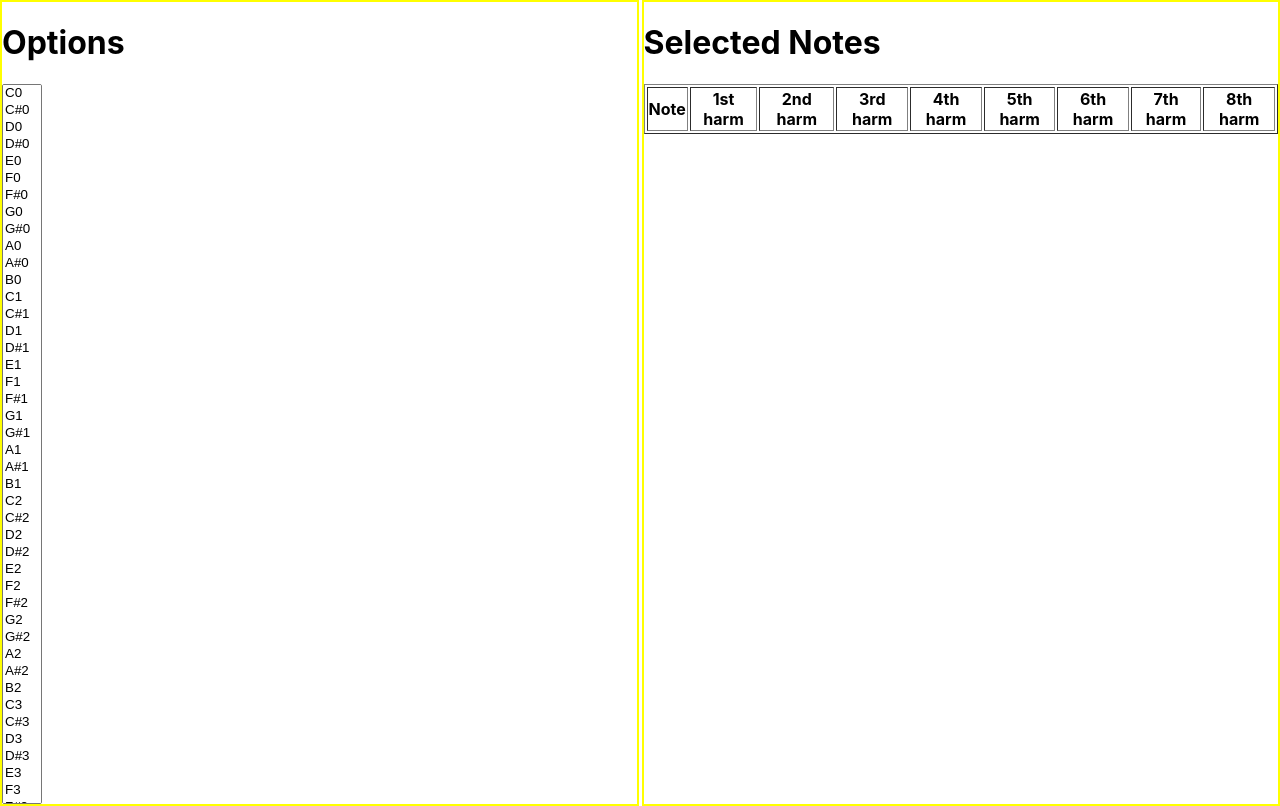
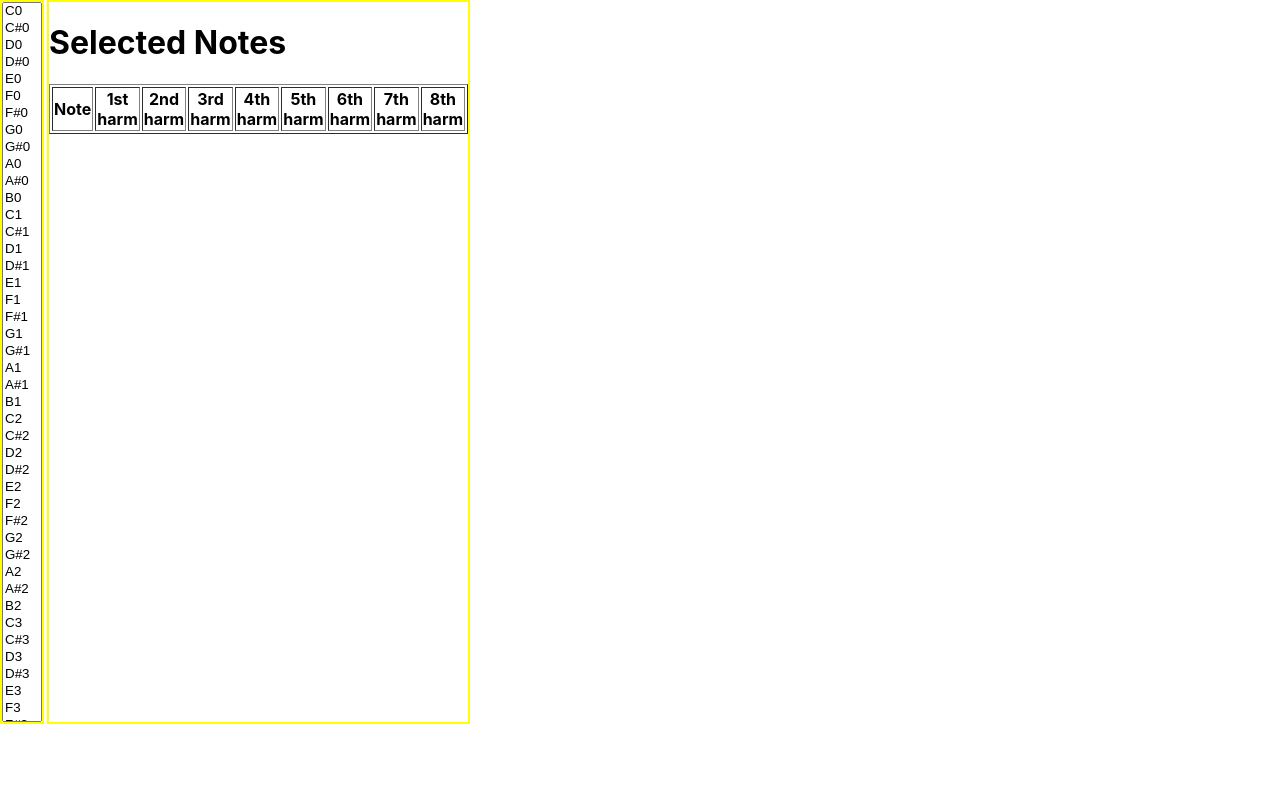
Before and after one commit to sm-felipe/harmonic-calc, a React (Create React App) app: page / in a window 1280 px wide. Built offline with nearby package versions, Linux system fonts and the light colour scheme.

Commit message:
truncating numbers

```diff
--- a/src/App.js
+++ b/src/App.js
@@ -3,7 +3,8 @@ import noteFrequencyMap from './notes';
 import {useState} from "react";
 
 function calculateHarmonic(noteFrequency, harmonicNumber) {
-    return noteFrequency * harmonicNumber;
+    let number = noteFrequency * harmonicNumber;
+    return number.toFixed(2);
 }
 
 function App() {
@@ -13,9 +14,8 @@ function App() {
 
     return (
         <>
-            <div className={'flex-container'}>
+            <div className={'flex-container'} style={{maxWidth: '80px'}}>
                 <div className={'flex-child'}>
-                    <h1>Options</h1>
                     <select multiple={true}
                             onChange={selectNotes()}
                             style={{height: '90vh', width: '40px'}}>
@@ -45,7 +45,7 @@ function App() {
                         <tbody>
                         {selectedNotes.map((note) => {
                                 return <tr key={note}>
-                                    <td>{note + '(' + notesMap[note] + ')'}</td>
+                                    <td>{note + '(' + notesMap[note].toFixed(2) + ')'}</td>
                                     <td>{calculateHarmonic(notesMap[note], 1)}</td>
                                     <td>{calculateHarmonic(notesMap[note], 2)}</td>
                                     <td>{calculateHarmonic(notesMap[note], 3)}</td>
```
